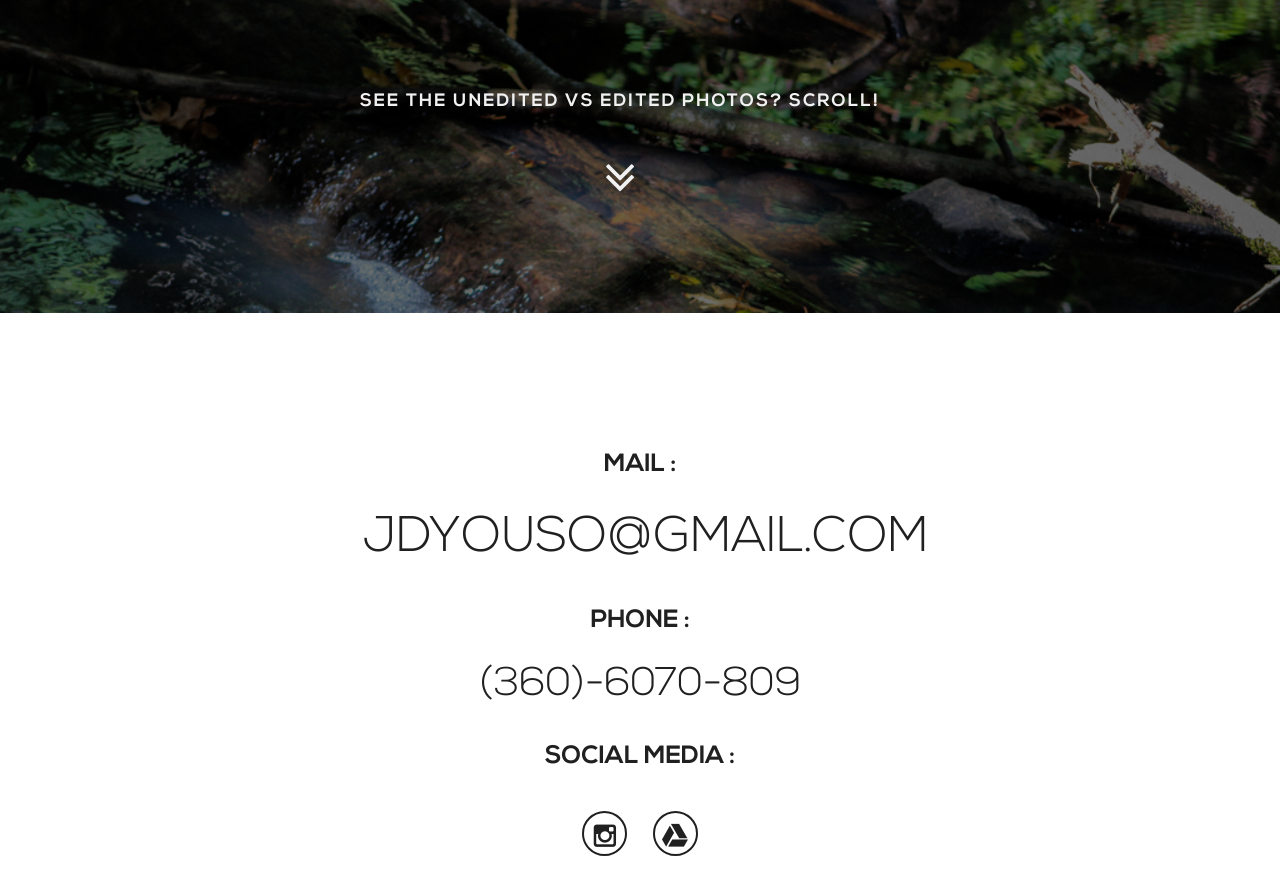
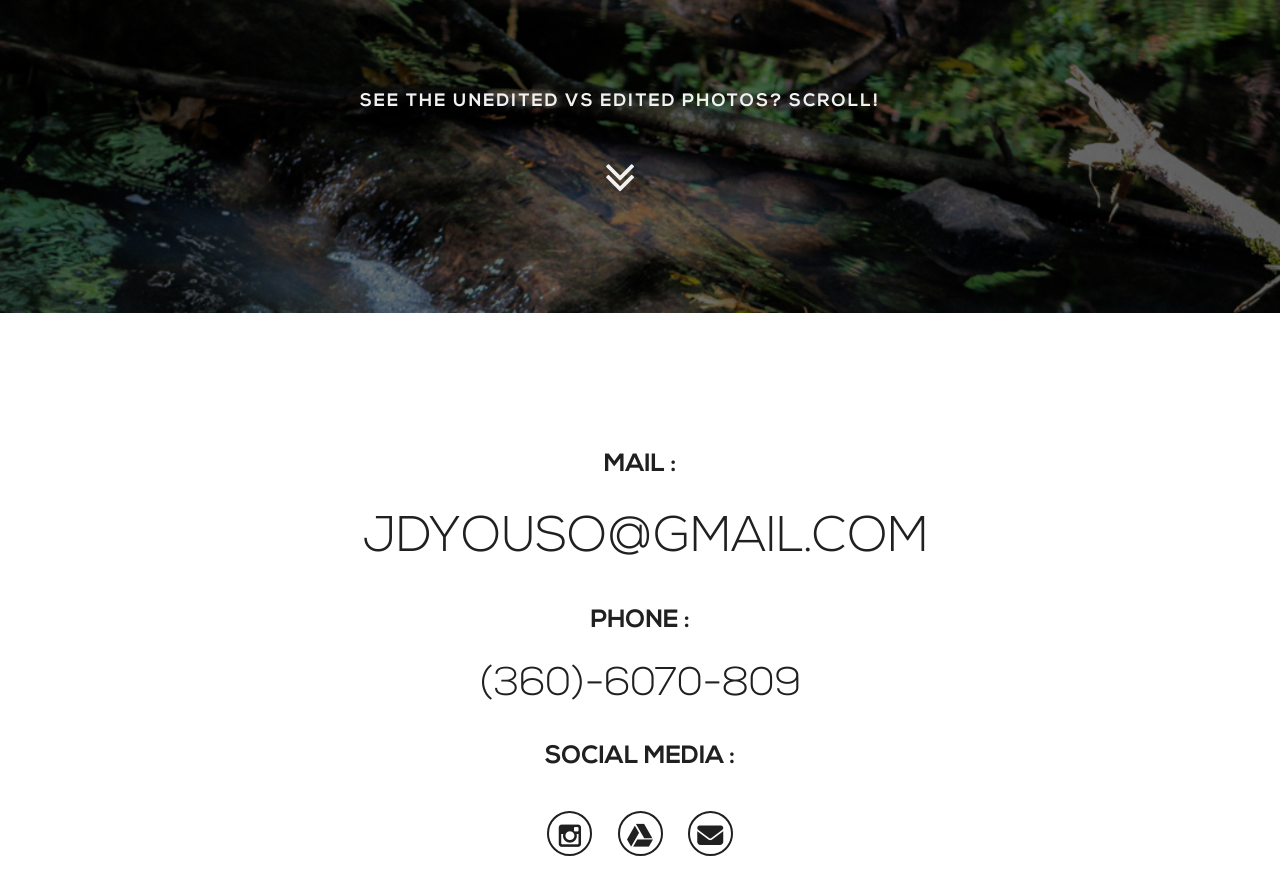
Before and after one commit to Jasfeski/Jasfeski, a plain HTML site: page index.html in a window 1280 px wide. Shown: the part 2718-3612 px from the top of the page. Drawn offline with Linux system fonts and the light colour scheme.

Commit message:
Update index.html

```diff
--- a/index.html
+++ b/index.html
@@ -280,6 +280,7 @@
 								<h4>Social Media :</h4>
 								<a href="https://www.instagram.com/scrumpkles/"><i class="fa fa-instagram"></i></a>
 								<a href="https://drive.google.com/drive/u/1/folders/1-1b5kq0oQT3zgdZdXzI0IT65IgCVNBWB" target="_blank"><i class="fa-brands fa-google-drive"></i></a>
+								<a href="mailto:jdyouso@gmail.com"><i class="fa-solid fa-envelope"></i></a>
 							</div>
 						</div>
 
```
